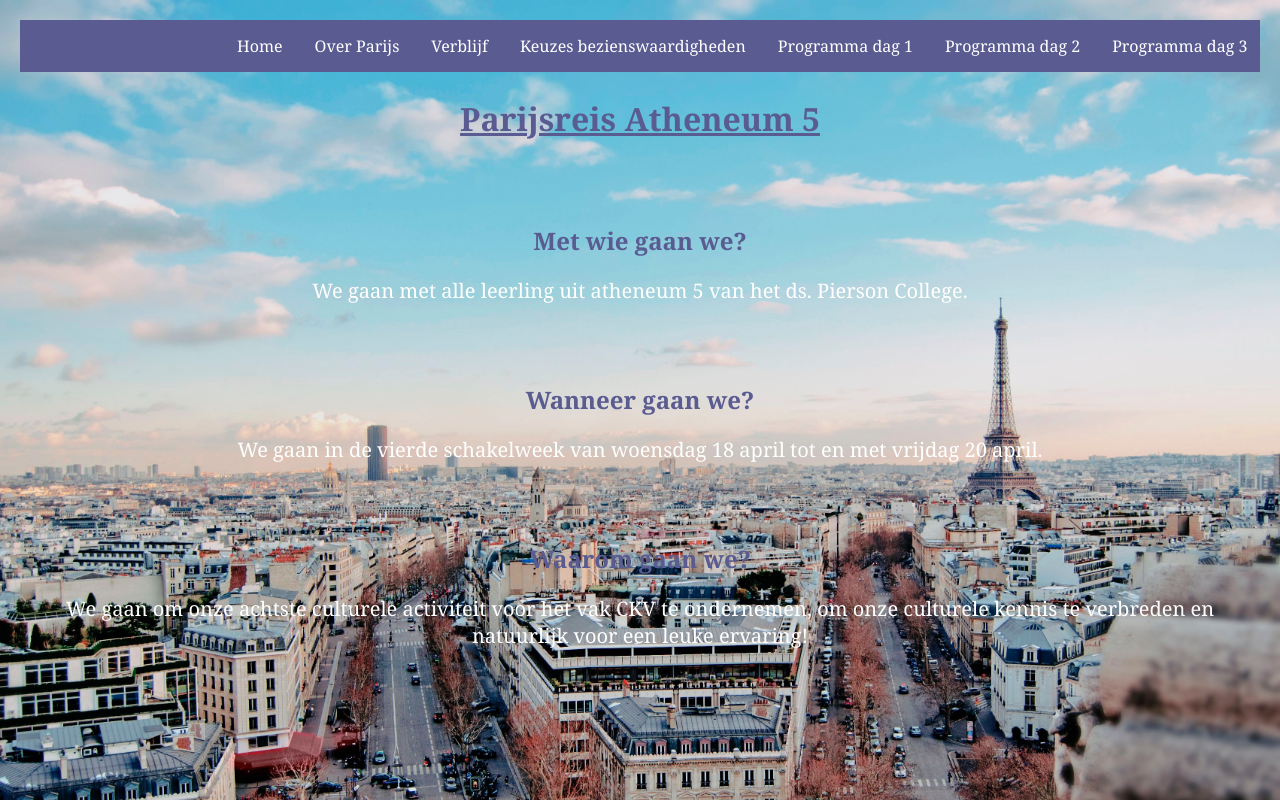
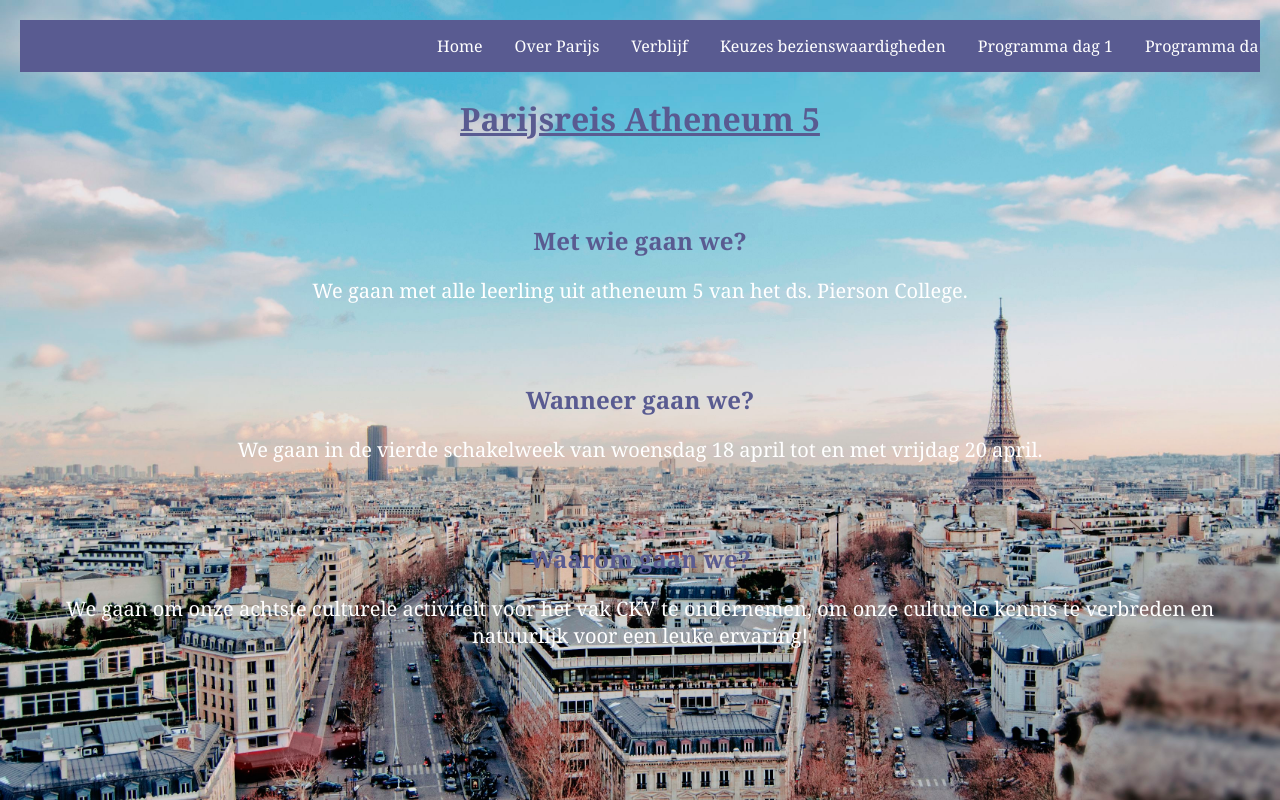
Before and after one commit to parijsreisatheneum5/parijsreisatheneum5.github.io, a plain HTML site: page index.html in a window 1280 px wide. Drawn offline with Linux system fonts and the light colour scheme.

Commit message:
Update style.css

```diff
--- a/style.css
+++ b/style.css
@@ -50,8 +50,7 @@ ul {
 
 li {
     float: left;
-    left: 200px;
-    right: 200px;
+    left: 400px;
     position: relative;
 }
 
```
